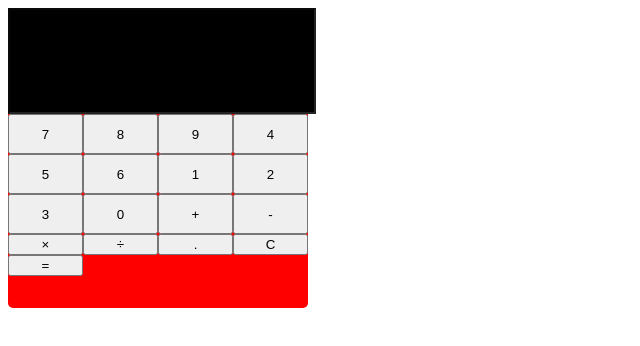
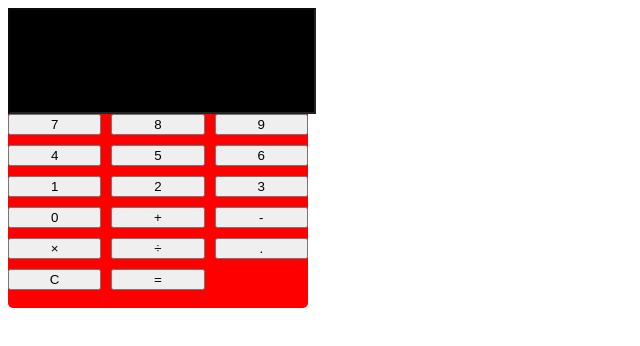
Before and after one commit to MaiCodes-exe/calculator, a website: page index.html in a window 1280 px wide. Shown: the whole page, without its empty margins (0-640 px from the left). Drawn offline with Linux system fonts and the light colour scheme.

Commit message:
testing styles

```diff
--- a/styles.css
+++ b/styles.css
@@ -1,8 +1,8 @@
 .calculator__keys {
     display: grid;
-    grid-template-columns: repeat(4, 1fr);
-    grid-template-rows: 40px 40px 40px;
-    font-weight: 300;
+    grid-gap: 10px;
+    grid-template-columns: repeat(3, 1fr);
+
 
   }
 
```
